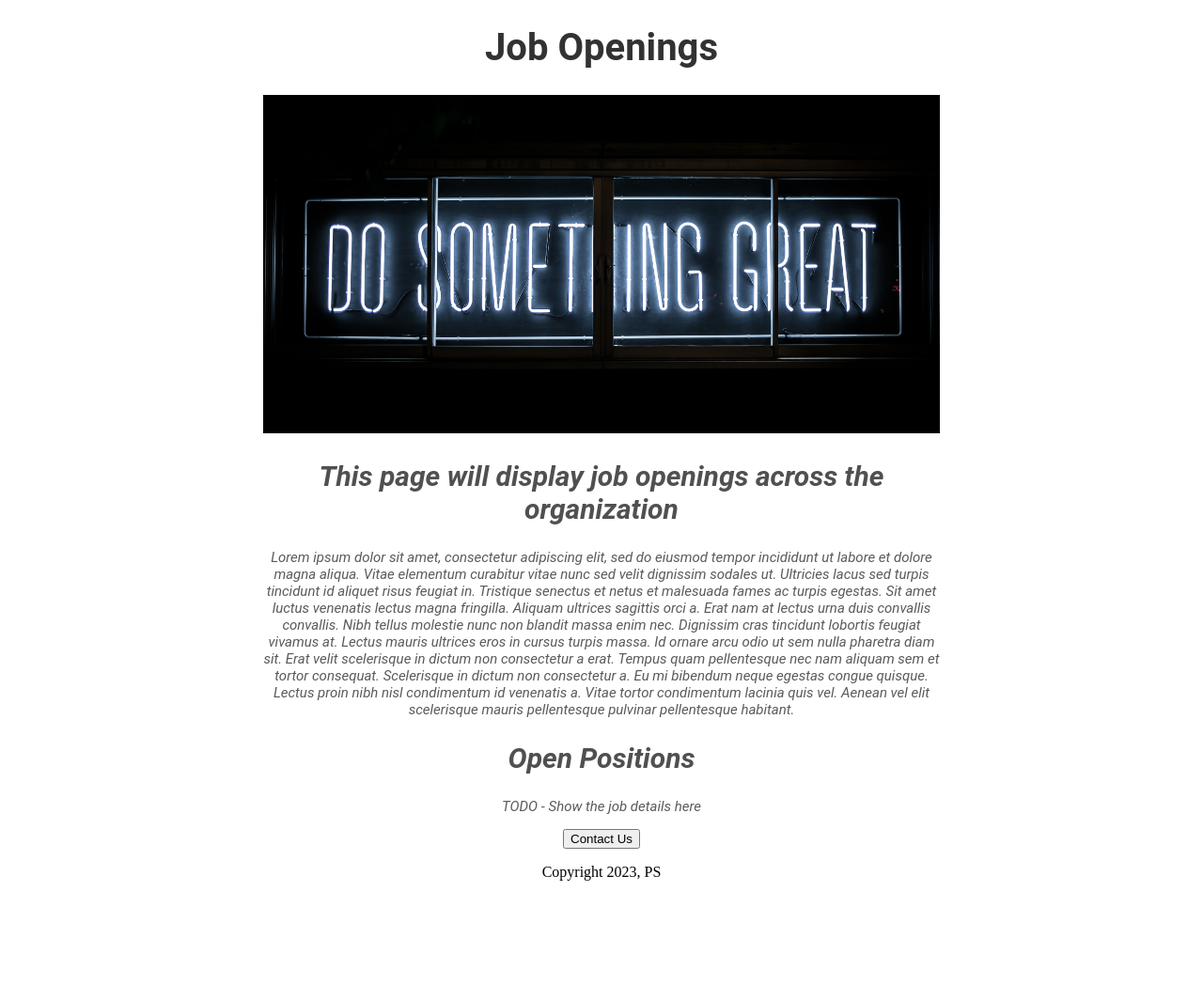
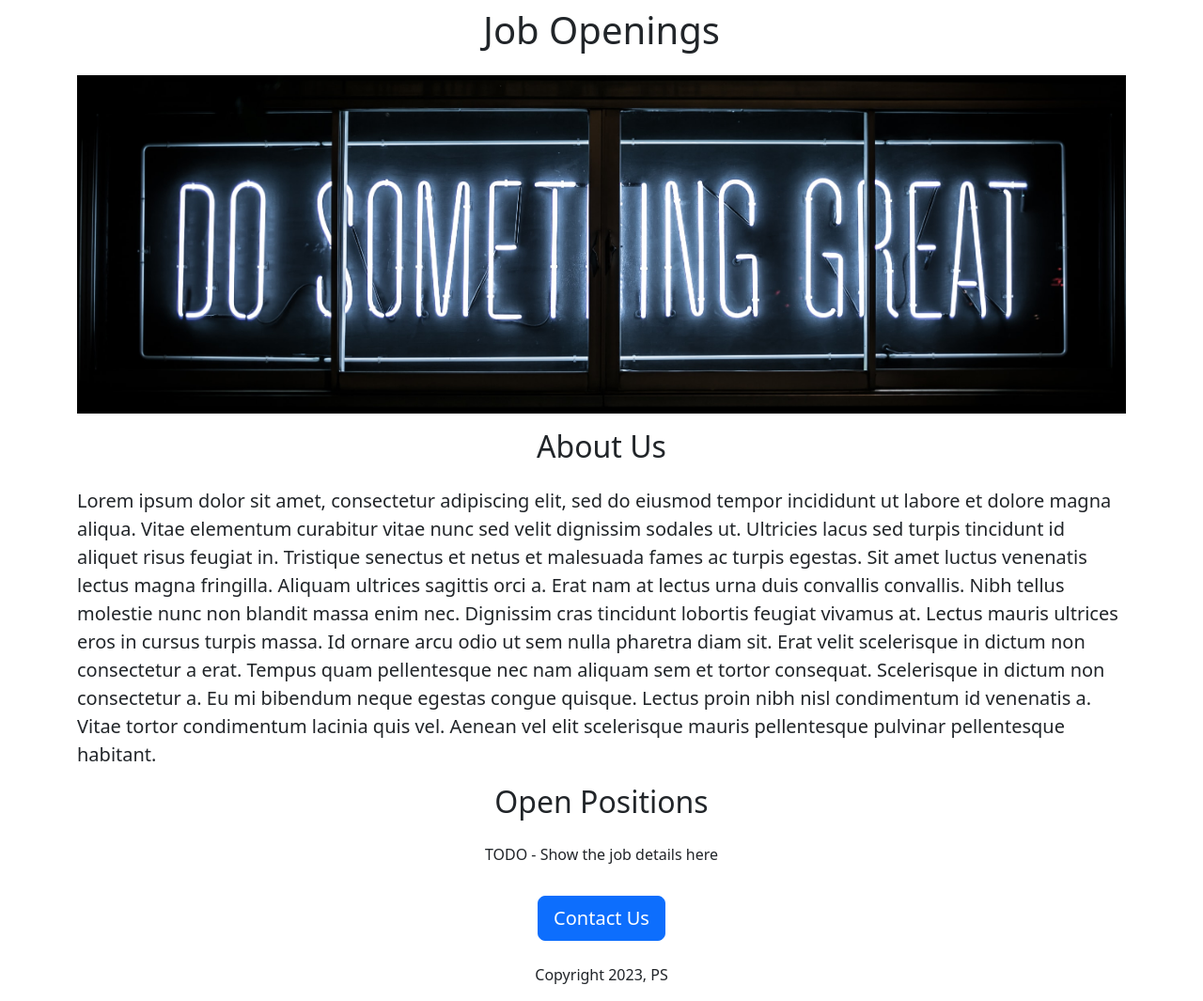
Before and after one commit to prakashsiv/first-python-website, a Flask app: page / in a window 1280 px wide. Shown: the whole page at 94% size. Before the commit the page ends 937 px from the top, so only its background shows below. Run offline with Flask 2, Linux system fonts and the light colour scheme.

Commit message:
Removed CSS & added Bootstrap commands to the layout

```diff
--- a/templates/home.html
+++ b/templates/home.html
@@ -2,57 +2,35 @@
 <html>
   <head>
     <title>Careers Portal</title>
+    <meta charset="utf-8">
+    <meta name="viewport" content="width=device-width, initial-scale=1">
+    <link href="https://cdn.jsdelivr.net/npm/bootstrap@5.3.0-alpha1/dist/css/bootstrap.min.css" rel="stylesheet" integrity="sha384-GLhlTQ8iRABdZLl6O3oVMWSktQOp6b7In1Zl3/Jr59b6EGGoI1aFkw7cmDA6j6gD" crossorigin="anonymous">
   <style>
-      h1 {
-        font-size:40px;
-        font-family: Roboto;
-        font-weight: bold;
-        color: rgb(50,50,50);
-        text-align: center
-      }
     #banner {
-        width:100%;
       height: 360px;
+      width: 100%;
       object-fit: cover;
-      }
-      h2{
-        font-size:30px;
-        font-family: Roboto;
-        font-style: italic;
-        color: rgb(80,80,80);
-        text-align: center
-      }
-      .body_text{
-        font-size:15px;
-        font-family: Roboto;
-        font-style: italic;
-        color: rgb(90,90,90);
-        text-align: center
-      }
-      #container {
-        max-width: 720px;
-        margin: 0 auto 0 auto;
     }
   </style>
   </head>
   <body>
-    <div id = "container">
+    <div class = "container">
 
-    <h1>Job Openings</h1>
-    <img id = "banner" src="https://first-python-website.prakashpy.repl.co/static/career_banner.jpg">
+    <h1 class="text-center mt-2 mb-4">Job Openings</h1>
+    <img class = "img-fluid" id = "banner" src="https://first-python-website.prakashpy.repl.co/static/career_banner.jpg">
 
-    <h2>This page will display job openings across the organization
+    <h2 class="text-center mt-3 mb-4">About Us
     </h2>
-    <p class = "body_text">
+    <p class="lead">
       Lorem ipsum dolor sit amet, consectetur adipiscing elit, sed do eiusmod tempor incididunt ut labore et dolore magna aliqua. Vitae elementum curabitur vitae nunc sed velit dignissim sodales ut. Ultricies lacus sed turpis tincidunt id aliquet risus feugiat in. Tristique senectus et netus et malesuada fames ac turpis egestas. Sit amet luctus venenatis lectus magna fringilla. Aliquam ultrices sagittis orci a. Erat nam at lectus urna duis convallis convallis. Nibh tellus molestie nunc non blandit massa enim nec. Dignissim cras tincidunt lobortis feugiat vivamus at. Lectus mauris ultrices eros in cursus turpis massa. Id ornare arcu odio ut sem nulla pharetra diam sit. Erat velit scelerisque in dictum non consectetur a erat. Tempus quam pellentesque nec nam aliquam sem et tortor consequat. Scelerisque in dictum non consectetur a. Eu mi bibendum neque egestas congue quisque. Lectus proin nibh nisl condimentum id venenatis a. Vitae tortor condimentum lacinia quis vel. Aenean vel elit scelerisque mauris pellentesque pulvinar pellentesque habitant.
 
     </p>
-    <h2>Open Positions</h2>
-    <p class = "body_text">TODO - Show the job details here
+    <h2 class="text-center mt-2 mb-4">Open Positions</h2>
+    <p class="text-center">TODO - Show the job details here
     </p>
-    <div style="text-align:center";>
-    <button>Contact Us</button>
-      <p>Copyright 2023, PS</p>
+    <div class = "text-center">
+    <button class = "btn btn-primary btn-lg mt-3">Contact Us</button>
+      <p class = "mt-4">Copyright 2023, PS</p>
     </div>
   </div>
   </body>
```
Lines whose indentation alone changed are shown as unchanged.
